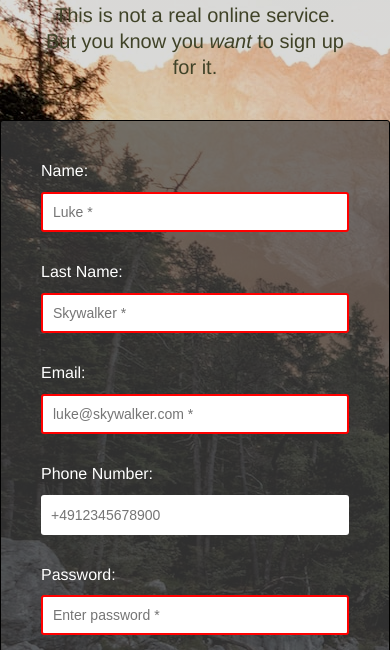
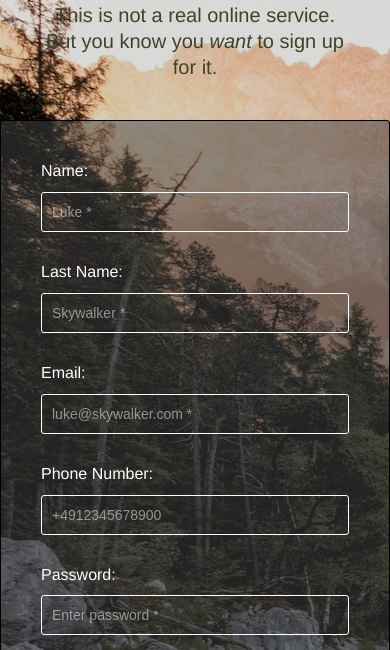
Before and after one commit to Kabukaluca/odin-sign-up-form, a plain HTML site: page index.html in a window 390 px wide. Shown: the part 194-844 px from the top of the page. Drawn offline with Linux system fonts and the light colour scheme.

Commit message:
Set pattern for Phone Input & optimize :valid and :invalid styles on inputs
set pattern attribute on the tel input so only numbers will result in an :valid outcome. Before even letters lead to a :valid outcome.

optimized :valid and :invalid styles
	- empty inputs wont show neither :valid nor :invalid styles anymore
	- invalid styles (red border & background) is only visible while element is not in focus
	- valid styles will be activated while :focus to let user know its input will be accepted

[Ticket: X]

```diff
--- a/index.html
+++ b/index.html
@@ -41,7 +41,7 @@
                     </div>
                     <div class="form_row">
                         <label for="tel">Phone Number:</label>
-                        <input type="tel" name="tel" id="tel" placeholder="+4912345678900">
+                        <input type="tel" name="tel" id="tel" placeholder="+4912345678900" pattern="[0-9]+" minlength="8">
                     </div>
                 </div>
                 <div class="form_block">
@@ -63,7 +63,7 @@
                 <div class="form_row">
                     <label for="terms" class="checkbox_label">
                         <input type="checkbox" name="terms"  id="terms" required>
-                        <span>I've read and accept the <a href="">Terms and Conditions</a></span>
+                        <span>I agree to the <a href="">Terms of use</a></span>
                     </label>
                 </div>
                 <div class="button_container">
--- a/styles.css
+++ b/styles.css
@@ -91,7 +91,7 @@ body {
     width: 100%;
     border: 1px solid black;
     border-radius: 3px;
-    background-color: rgba(69, 69, 69, 0.69);
+    background-color: rgba(69, 69, 69, 0.5);
     color: white;
 
     padding: 40px;
@@ -118,17 +118,51 @@ body {
     font-size: 14px;
     height: 40px;
     padding: 10px;
+    color: white;
 
-    border: none;
+    background-color: transparent;
+}
+
+.form_row input[type="text"]:placeholder-shown,
+.form_row input[type="email"]:placeholder-shown,
+.form_row input[type="tel"]:placeholder-shown,
+.form_row input[type="password"]:placeholder-shown {
+    border: 1px solid white;
     border-radius: 3px;
 }
 
-.form_row input[type="text"]:invalid,
-.form_row input[type="email"]:invalid,
-.form_row input[type="tel"]:invalid,
-.form_row input[type="password"]:invalid {
-    border: 2px solid red;
+.form_row input[type="text"]:not(:placeholder-shown):not(:focus):invalid,
+.form_row input[type="email"]:not(:placeholder-shown):not(:focus):invalid,
+.form_row input[type="tel"]:not(:placeholder-shown):not(:focus):invalid,
+.form_row input[type="password"]:not(:placeholder-shown):not(:focus):invalid {
+    border: 1px solid #b92326;
+    background-color: rgba(185, 35, 38, 0.25);
 }
+
+
+.form_row input[type="text"]:not(:placeholder-shown):not(:focus):valid,
+.form_row input[type="email"]:not(:placeholder-shown):not(:focus):valid,
+.form_row input[type="tel"]:not(:placeholder-shown):not(:focus):valid,
+.form_row input[type="password"]:not(:placeholder-shown):not(:focus):valid {
+    border: 1px solid #8BC34A;
+    background-color: rgba(139, 195, 74, 0.25)
+}
+
+.form_row input[type="text"]:not(:placeholder-shown):focus:valid,
+.form_row input[type="email"]:not(:placeholder-shown):focus:valid,
+.form_row input[type="tel"]:not(:placeholder-shown):focus:valid,
+.form_row input[type="password"]:not(:placeholder-shown):focus:valid {
+    border: 1px solid #8BC34A;
+    background-color: rgba(139, 195, 74, 0.25)
+}
+
+.form_row input[type="text"]::-webkit-input-placeholder,
+.form_row input[type="email"]::-webkit-input-placeholder,
+.form_row input[type="tel"]::-webkit-input-placeholder,
+.form_row input[type="password"]::-webkit-input-placeholder {
+    color: rgba(255, 255, 255, 0.5);
+}
+
 .form_row .checkbox_label {
     font-size: 16px;
     margin-bottom: -10px;
@@ -201,6 +235,8 @@ body {
     color: rgba(243,209,173,255);
 }
 
+
+/* Desktop Styles */
 @media only screen and (min-width: 900px) {
 
         .left {
@@ -253,7 +289,7 @@ body {
             min-height: 100%;
             max-height: 100%;
 
-            background-color: rgba(69, 69, 69, 0.69);
+            background-color: rgba(69, 69, 69, 0.5);
 
             display: flex;
             flex-direction: column;
```
